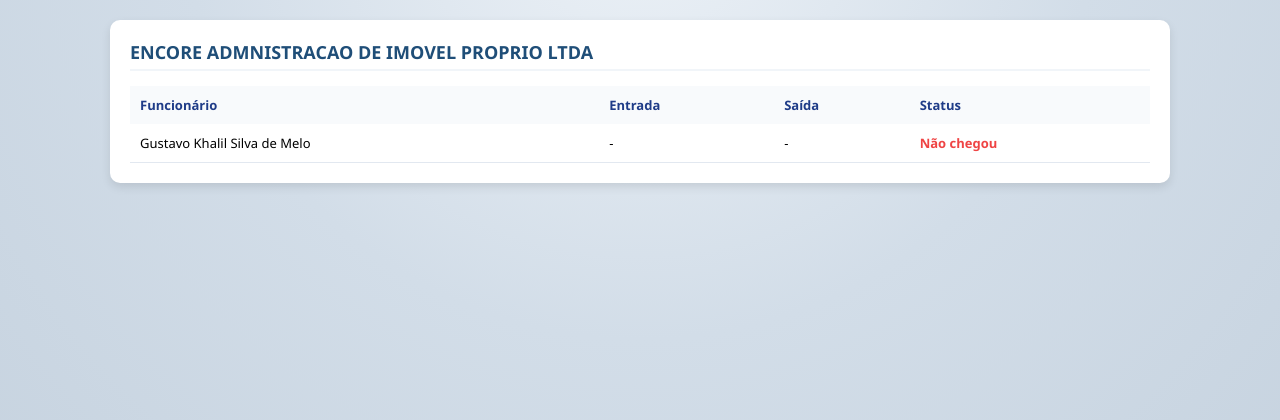
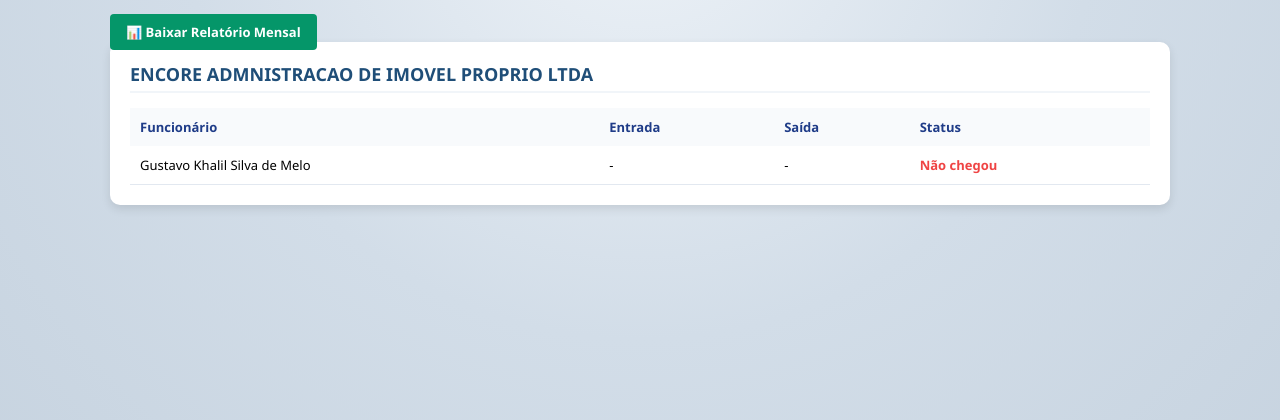
Before and after one commit to G-Khalil/Projeto, a Django app: page /acessos/hoje/ in a window 1280 px wide. Shown: the part 122-542 px from the top of the page. Run offline with Django 5.2, Linux system fonts and the light colour scheme; data comes from the database, SQL or seed files in the repository.

Commit message:
Adicionar bot\u00e3o relat\u00f3rio mensal na p\u00e1gina presenca hoje

```diff
--- a/controle_obra/acessos/templates/acessos/lista_presenca_hoje.html
+++ b/controle_obra/acessos/templates/acessos/lista_presenca_hoje.html
@@ -68,6 +68,7 @@
     </div>
     <div class="container">
         {% for empresa_item in dados_empresas %}
+                        <a href="{% url 'exportar_relatorio_mensal' %}" class="btn btn-relatorio" style="background: #059669;">📊 Baixar Relatório Mensal</a>
             <div class="empresa-card">
                 <div class="empresa-title">{{ empresa_item.empresa.nome }}</div>
                 <table>
```
